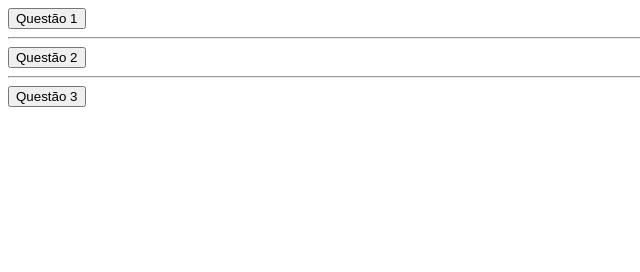
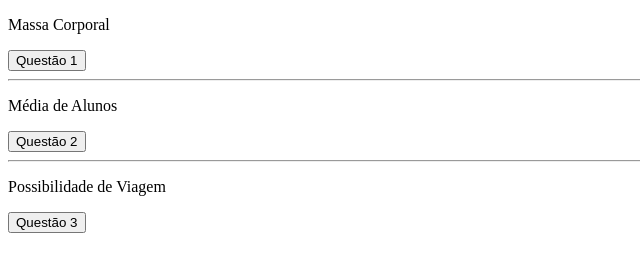
Before and after one commit to Marcela-SB/IF.ELSE-JS, a plain HTML site: page Index.html in a window 1280 px wide. Shown: the whole page, without its empty margins (0-640 px from the left). Drawn offline with Linux system fonts and the light colour scheme.

Commit message:
Update Index.html

```diff
--- a/Index.html
+++ b/Index.html
@@ -4,19 +4,24 @@
     <meta charset="utf-8">
     <meta name="viewport" content="width=device-width">
     <title></title>
+
+    <link rel="stylesheet" type="text/css" href="style.css"/>
   </head>
   <body>
 
+    <p>Massa Corporal</p>
     <script src="Q1.js"></script>
     <button type="button" onclick="Q1();">Questão 1</button>
 
       <hr>
 
+    <p>Média de Alunos</p>
     <script src="Q2.js"></script>
     <button type="button" onclick="Q2();">Questão 2</button>
 
       <hr>
 
+    <p>Possibilidade de Viagem</p>
     <script src="Q3.js"></script>
     <button type="button" onclick="Q3();">Questão 3</button>
   </body>
```
